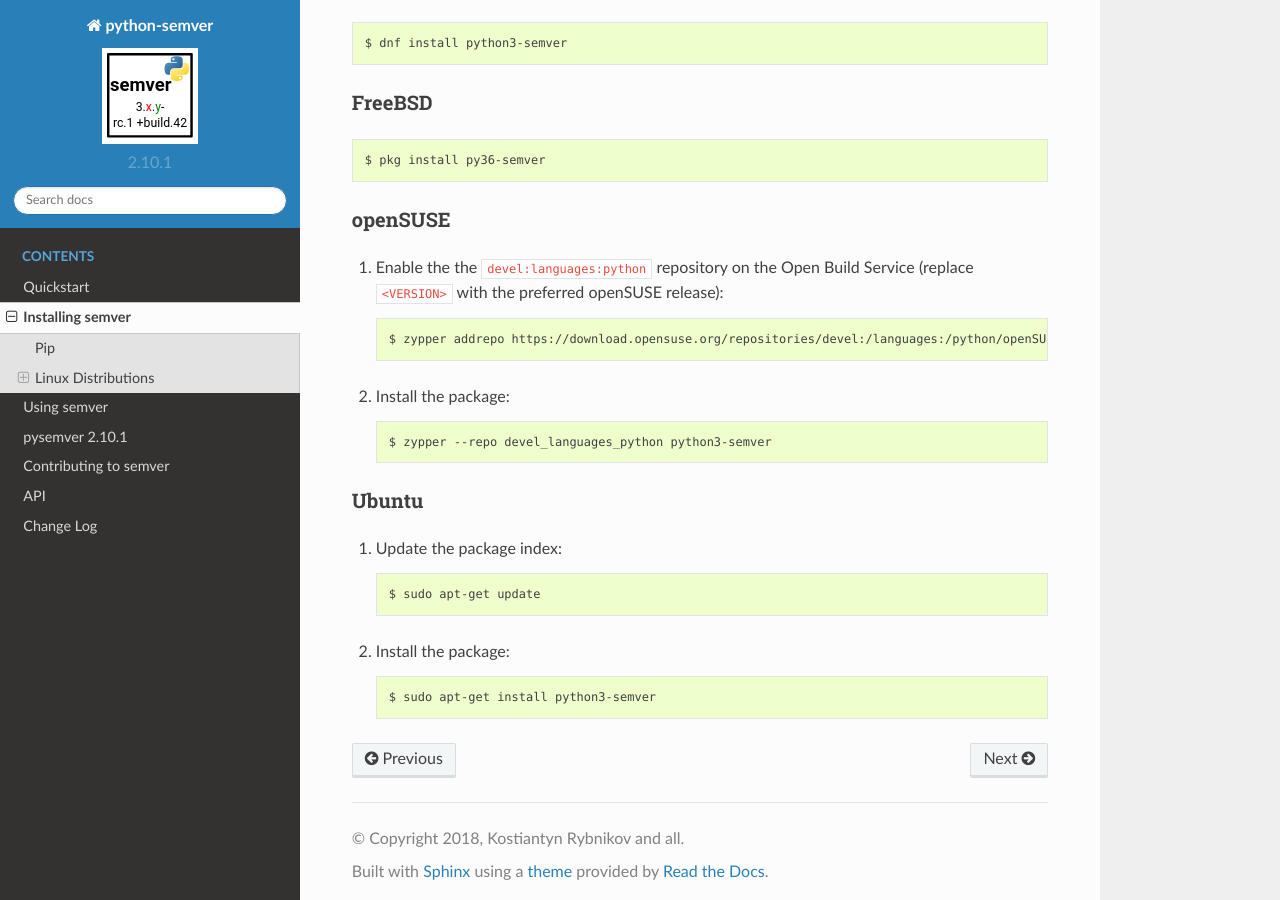
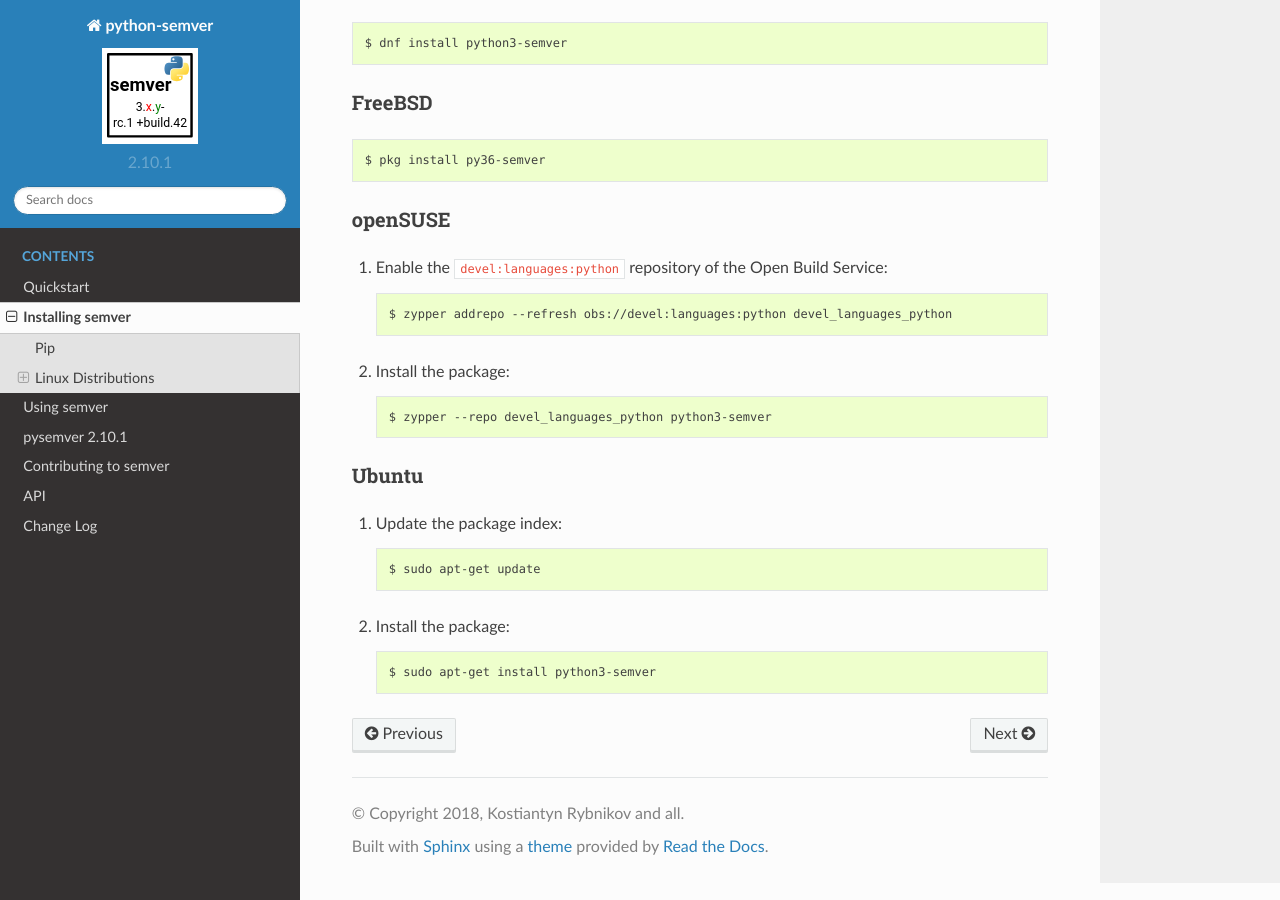
Before and after one commit to python-semver/python-semver, a Sphinx documentation site: the page built from docs/install.rst, in a window 1280 px wide and 900 px high, scrolled down 1441 px. Built offline with Sphinx 7.4.7 and the Read the Docs theme 2.0.0, drawn with Linux system fonts in a browser that asks for light colours.

Commit message:
Simplify openSUSE installation
Use obs:// scheme instead of the longer http://. The former
has the additional advantage, that the current release
is automatically detected.

Co-authored-by: Martin Rey <mrey@suse.com>

```diff
--- a/docs/install.rst
+++ b/docs/install.rst
@@ -84,9 +84,9 @@
 openSUSE
 ^^^^^^^^
 
-1. Enable the the ``devel:languages:python`` repository on the Open Build Service (replace ``<VERSION>`` with the preferred openSUSE release)::
+1. Enable the ``devel:languages:python`` repository of the Open Build Service::
 
-    $ zypper addrepo https://download.opensuse.org/repositories/devel:/languages:/python/openSUSE_Leap_<VERSION>/devel:languages:python.repo
+    $ zypper addrepo --refresh obs://devel:languages:python devel_languages_python
 
 2. Install the package::
 
```
